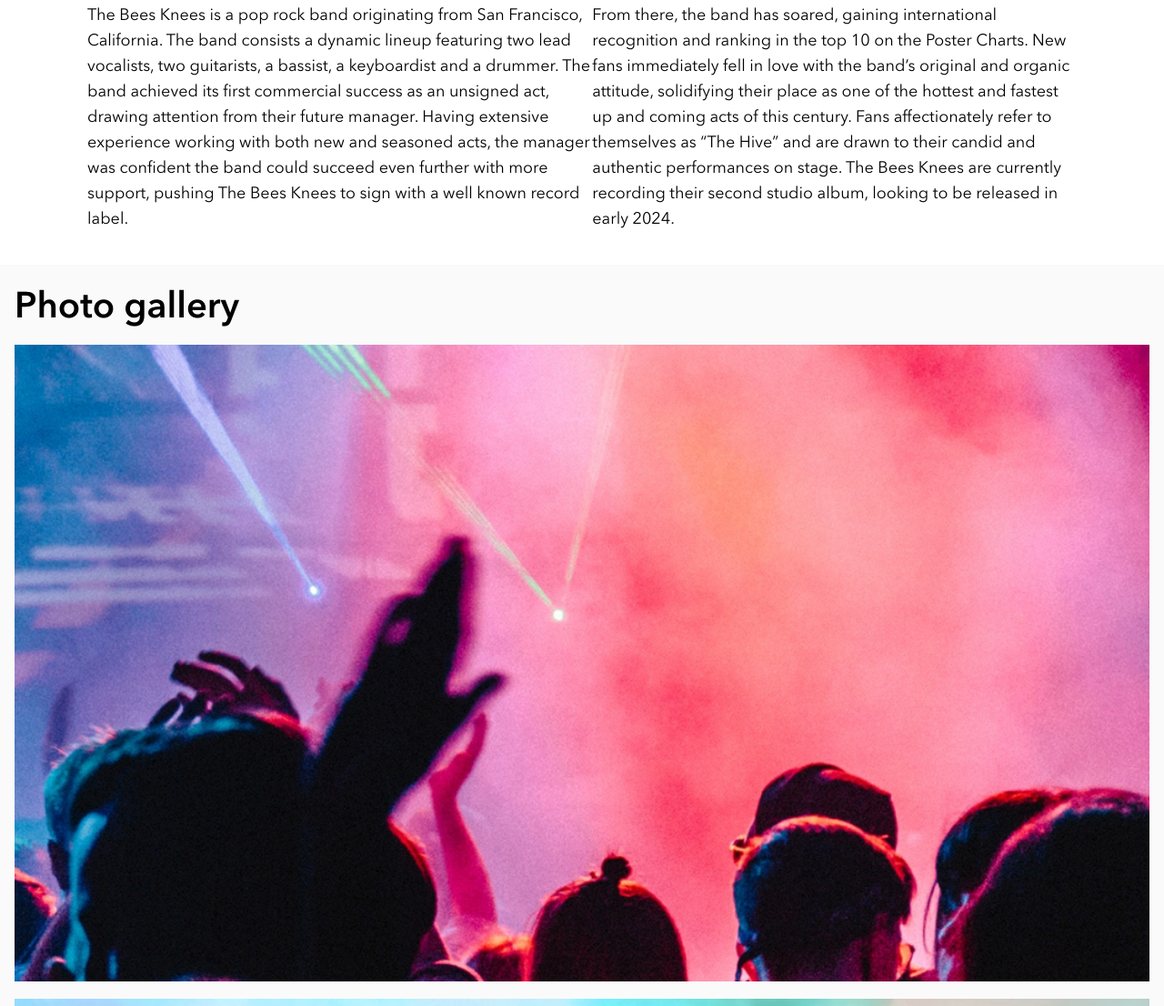
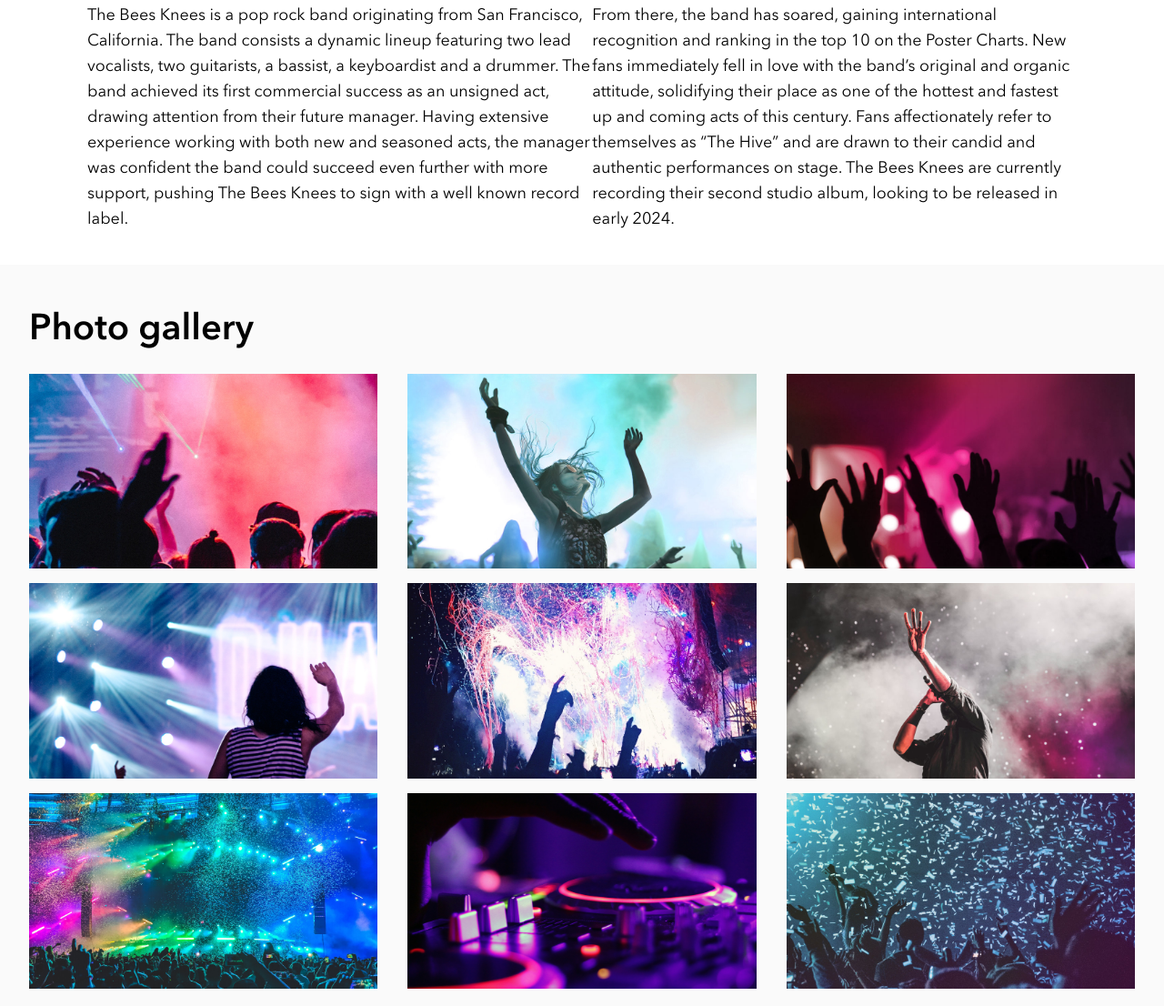
Before and after one commit to mickey-vee/BandSite, a plain HTML site: page index.html in a window 1280 px wide. Shown: the part 1647-2753 px from the top of the page at 91% size. Drawn offline with Linux system fonts and the light colour scheme.

Commit message:
Tablet media for gallery

```diff
--- a/styles/bio.scss
+++ b/styles/bio.scss
@@ -161,10 +161,33 @@
   &__title {
     @include page-header;
     @include mobile-heading-pad;
+
+    @include tablet {
+      @include desktop-heading-pad;
+    }
   }
+
+  &__images {
+    @include tablet {
+      display: flex;
+      flex-wrap: wrap;
+      justify-content: space-between;
+    }
+  }
+
   img {
     padding-bottom: 1.6rem;
     width: 100%;
+
+    @include tablet {
+      width: 31.5%;
+      box-sizing: border-box;
+      height: auto;
+    }
+  }
+
+  @include tablet {
+    padding: 0 3.2rem 3.2rem 3.2rem;
   }
 }
 
--- a/styles/partials/_mixins.scss
+++ b/styles/partials/_mixins.scss
@@ -40,9 +40,9 @@
     @include tablet {
       margin: 0 3.6rem;
     }
-    @include desktop {
+    /*     @include desktop {
       margin: auto;
-    }
+    } */
   }
 
   body,
```
Also changed, not shown: styles/bio.css.
